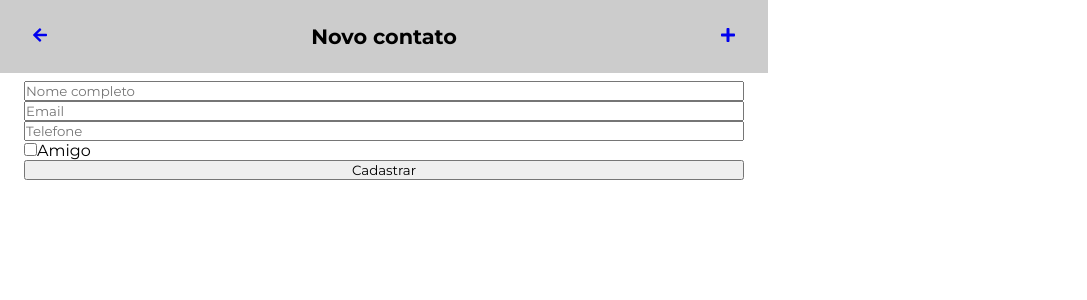
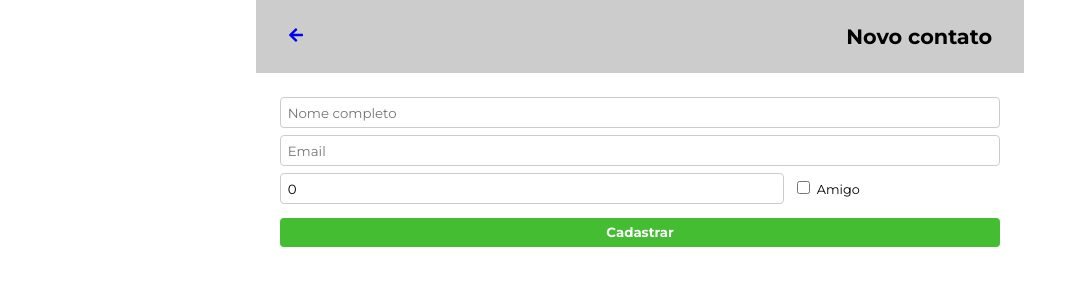
Before and after one commit to ClaudioFerreir/contactList, a React (Create React App) app: page /novo in a window 1280 px wide. Shown: the top 300 px of the page, without its empty margins (0-1087 px from the left). Built offline with nearby package versions, Linux system fonts and the light colour scheme.

Commit message:
cadastrar feature added

```diff
--- a/src/components/NewContatoForm/index.tsx
+++ b/src/components/NewContatoForm/index.tsx
@@ -1,16 +1,59 @@
-import FormElement from './styles'
+import { FormEvent, useState } from 'react'
+import { useDispatch } from 'react-redux'
+import { useNavigate } from 'react-router-dom'
 
-const NewContatoForm = () => (
-  <FormElement>
-    <input type="text" placeholder="Nome completo" />
-    <input type="email" placeholder="Email" />
-    <input type="number" placeholder="Telefone" />
-    <div>
-      <input type="checkbox" id="friend" />
-      <label htmlFor="friend">Amigo</label>
-    </div>
-    <button type="submit">Cadastrar</button>
-  </FormElement>
-)
+import FormElement, { CadastroButton, InputCadastroForm } from './styles'
+import Contact from '../../models/contact'
+import { cadastrar } from '../../store/reducers/contatos'
+
+const NewContatoForm = () => {
+  const dispatch = useDispatch()
+  const navigate = useNavigate()
+
+  const [fullName, setFullName] = useState('')
+  const [email, setEmail] = useState('')
+  const [phone, setPhone] = useState(0)
+  const [friend, setFriend] = useState(false)
+
+  const cadastrarContato = (evento: FormEvent) => {
+    evento.preventDefault()
+    const novoContato = new Contact(fullName, email, phone, Date.now(), friend)
+    dispatch(cadastrar(novoContato))
+    navigate('/')
+  }
+
+  return (
+    <FormElement onSubmit={cadastrarContato}>
+      <InputCadastroForm
+        value={fullName}
+        onChange={(evento) => setFullName(evento.target.value)}
+        type="text"
+        placeholder="Nome completo"
+      />
+      <InputCadastroForm
+        value={email}
+        onChange={(evento) => setEmail(evento.target.value)}
+        type="email"
+        placeholder="Email"
+      />
+      <div>
+        <InputCadastroForm
+          value={phone}
+          onChange={(evento) => setPhone(Number(evento.target.value))}
+          type="number"
+          placeholder="Telefone"
+        />
+        <InputCadastroForm
+          checked={friend}
+          onChange={() => setFriend(!friend)}
+          type="checkbox"
+          id="friend"
+        />
+        <label htmlFor="friend">Amigo</label>
+      </div>
+      <CadastroButton type="submit">Cadastrar</CadastroButton>
+    </FormElement>
+  )
+}
 
 export default NewContatoForm
--- a/src/components/NewContatoForm/styles.ts
+++ b/src/components/NewContatoForm/styles.ts
@@ -1,12 +1,42 @@
 import styled from 'styled-components'
+import variaveis from '../../styles/variaveis'
 
 const FormElement = styled.form`
   display: flex;
   flex-direction: column;
+  margin-top: 1em;
 
   & input[type='number'] {
     -moz-appearance: textfield;
+    width: 70%;
+    margin-bottom: 1em;
+  }
+
+  & input[type='checkbox'] {
+    margin-left: 1em;
+  }
+
+  & label {
+    font-size: 0.8em;
+    margin-left: 0.5em;
   }
 `
 
+export const InputCadastroForm = styled.input`
+  border-radius: 4px;
+  border: 1px solid #ccc;
+  padding: 0.5em;
+  margin-bottom: 0.5em;
+`
+
+export const CadastroButton = styled.button`
+  border-radius: 4px;
+  background-color: ${variaveis.cores.verde};
+  padding: 0.5em;
+  border: none;
+  color: #fff;
+  font-weight: bold;
+  cursor: pointer;
+`
+
 export default FormElement
--- a/src/containers/Cabecalho/index.tsx
+++ b/src/containers/Cabecalho/index.tsx
@@ -20,9 +20,11 @@ const BarraSuperior = (props: Props) => {
         </Link>
       )}
       <h1>{headerTitle}</h1>
-      <Link to={'/novo'}>
-        <FaPlus />
-      </Link>
+      {mainPage ? (
+        <Link to={'/novo'}>
+          <FaPlus />
+        </Link>
+      ) : null}
     </HeaderWrapper>
   )
 }
--- a/src/containers/Cabecalho/styles.ts
+++ b/src/containers/Cabecalho/styles.ts
@@ -4,6 +4,9 @@ const HeaderWrapper = styled.header`
   display: flex;
   justify-content: space-between;
   align-items: center;
+  position: sticky;
+  top: 0;
+  z-index: 1;
   background-color: #ccc;
   padding: 1.5em 2em;
 
--- a/src/store/reducers/contatos.ts
+++ b/src/store/reducers/contatos.ts
@@ -46,10 +46,22 @@ const contatosSlice = createSlice({
       if (indexDoContato >= 0) {
         state.itens[indexDoContato] = action.payload
       }
+    },
+    cadastrar: (state, action: PayloadAction<Contact>) => {
+      const contatoJaExiste = state.itens.find(
+        (item) =>
+          item.fullName.toLowerCase() === action.payload.fullName.toLowerCase()
+      )
+
+      if (contatoJaExiste) {
+        alert('Já existe um contato com este nome')
+      } else {
+        state.itens.push(action.payload)
+      }
     }
   }
 })
 
-export const { remover, editar } = contatosSlice.actions
+export const { remover, editar, cadastrar } = contatosSlice.actions
 
 export default contatosSlice.reducer
--- a/src/styles/index.ts
+++ b/src/styles/index.ts
@@ -11,6 +11,7 @@ const EstiloGlobal = createGlobalStyle`
 `
 
 export const Container = styled.main`
+  margin: 0 auto;
   max-width: 768px;
   width: 100%;
 `
```
